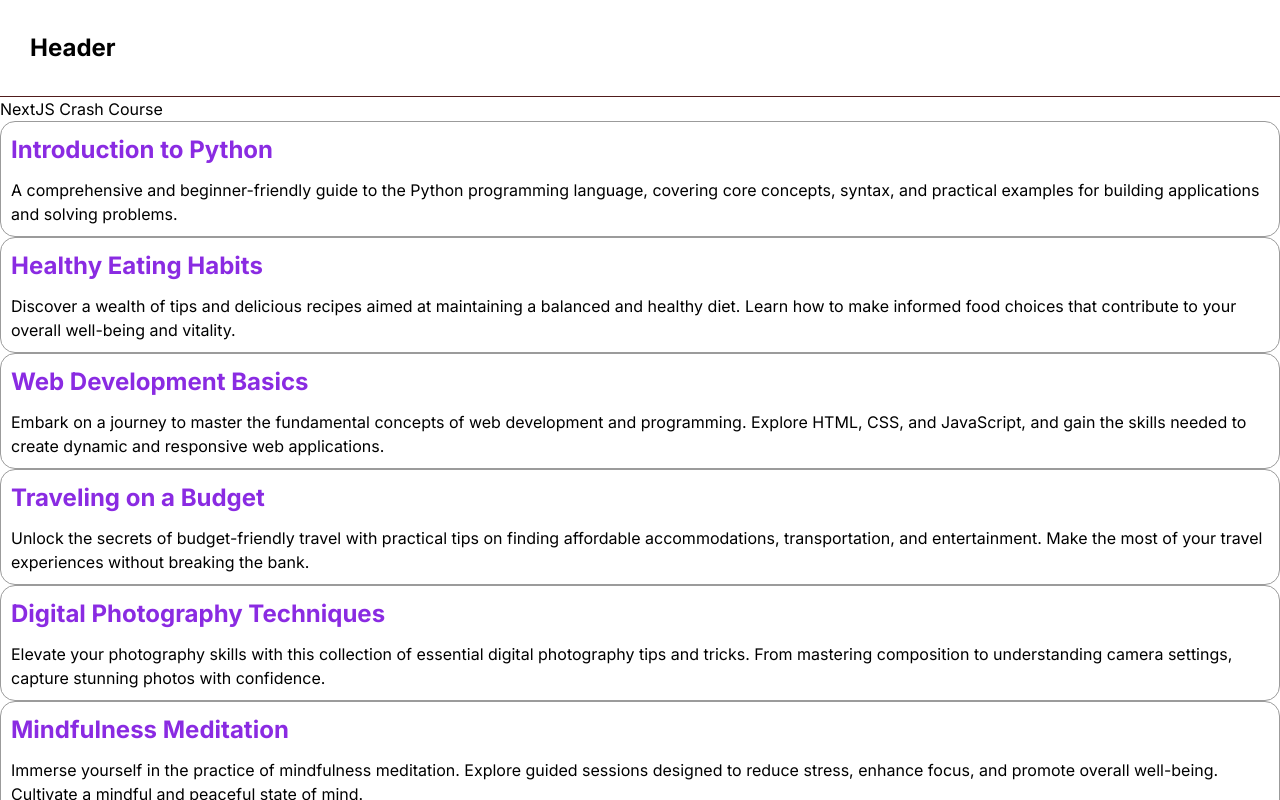
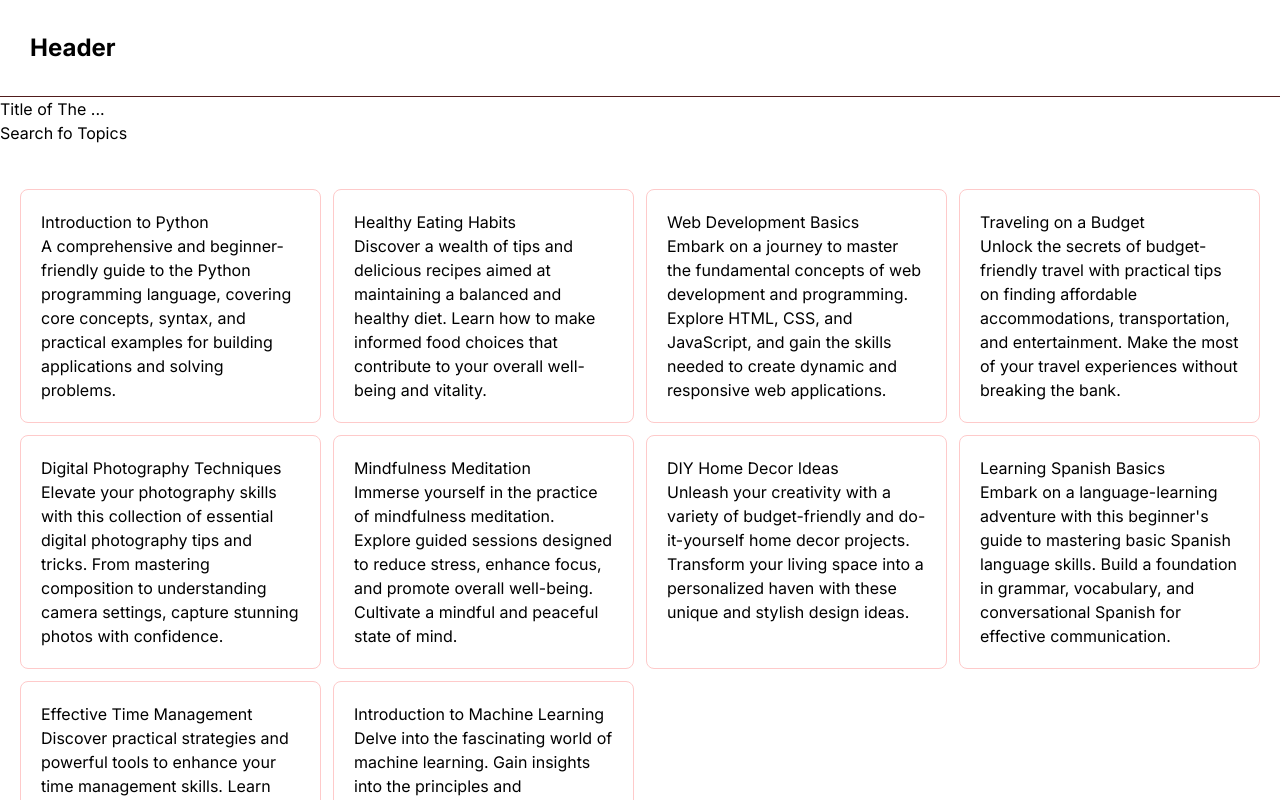
Before and after one commit to gechderib/blog, a Next.js app: page / in a window 1280 px wide. Shown: the top 800 px of the page. Built offline with nearby package versions, Linux system fonts and the light colour scheme.

Commit message:
search articles

```diff
--- a/src/app/components/Card.jsx
+++ b/src/app/components/Card.jsx
@@ -1,11 +1,12 @@
 import React from 'react'
 import styles from './Card.module.css'
+import Link from 'next/link'
 const Card = ({title, description}) => {
   return (
-    <div className={styles.card}>
-        <h1 className={styles.cardTitle}>{title}</h1>
+    <Link href={`/topics/${title}`} className='p-5 border border-red-200 rounded-lg'>
+        <h1 className={styles.carTitle}>{title}</h1>
         <p className={styles.cardText}>{description}</p>
-    </div>
+    </Link>
   )
 }
 
--- /dev/null
+++ b/src/app/components/SearchBar.jsx
@@ -0,0 +1,13 @@
+"use client"
+import React, { useState } from 'react'
+
+const SearchBar = ({userInput, onChangeUserInput}) => {
+  return (
+    <div>
+        <h1>Search fo Topics</h1>
+        <input value={userInput} type='text' onChange={(e)=>onChangeUserInput(e.target.value)}/>
+    </div>
+  )
+}
+
+export default SearchBar
--- a/src/app/page.js
+++ b/src/app/page.js
@@ -1,4 +1,7 @@
+'use client'
+import { useState } from "react";
 import Card from "./components/Card";
+import SearchBar from "./components/SearchBar";
 
 export default function Home() {
   const datas = [
@@ -44,14 +47,18 @@ export default function Home() {
     }
   ]
 
+  const [userInput, setUserInput] = useState("")
 
+  const filteredData = datas.filter(data => data.title.includes(userInput))
   return (
     <div>
-      <h1>NextJS Crash Course </h1>
-      {datas.map(data => {
-        return <Card title={data.title} description={data.description} />
-      })}
+      <h1>Title of The ... </h1>
+      <SearchBar userInput={userInput} onChangeUserInput={(input) => setUserInput(input)} />
+      <div className="grid sm:grid-cols-2 md:grid-cols-3 lg:grid-cols-4 gap-3 p-5">
+        {filteredData.map(data => {
+          return <Card title={data.title} description={data.description} />
+        })}
+      </div>
     </div>
   )
 }
-// git commit --date "10 day ago" -m "styling module added"
--- a/src/app/topics/[topicName]/page.js
+++ b/src/app/topics/[topicName]/page.js
@@ -24,17 +24,23 @@ const Topic = async ({ params: { topicName } }) => {
       ]
     })
   })
+  let content;
+  try {
+    const data = await response.json()
+    if (data) {
+      content = <div>
+        <h1>{topicName}</h1>
+        {data && <p>
+          {data.choices[0].message.content}
+        </p>}
+      </div>
+    }
 
-  const data = await response.json()
+  } catch (err) {
+    content = <h1>{err.message}</h1>
+  }
 
-  return (
-    <div>
-      <h1>{topicName}</h1>
-      {!data && <p>loading...</p>}
-      {data && <p>
-        {data.choices[0].message.content}
-        </p>}
-    </div>
+  return (content
   )
 }
 
```
Also changed, not shown: 2 other files (tests, documents, lock files or other folders).
